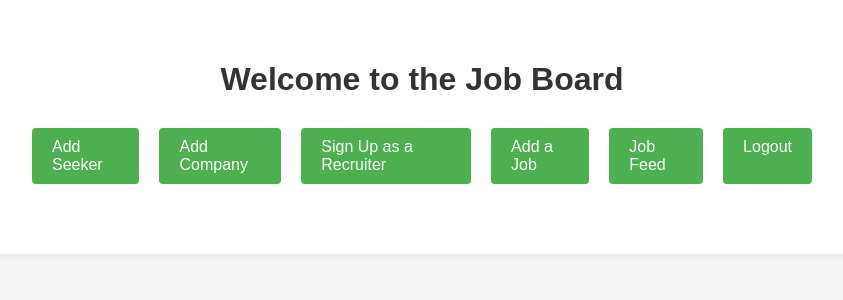
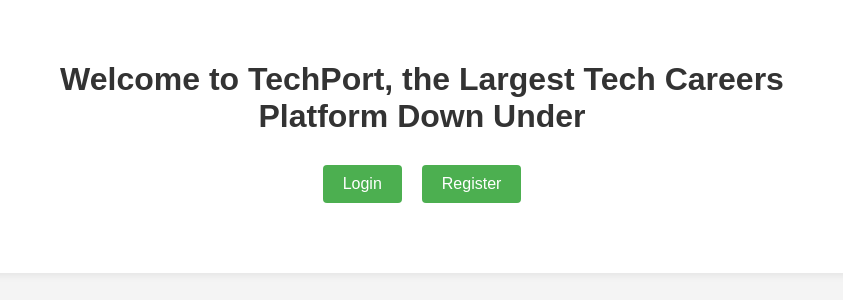
Before and after one commit to jaiphookan20/OceaniaDevs, a Flask app: page / in a window 1280 px wide. Shown: the top 300 px of the page, without its empty margins (218-1061 px from the left). Run offline with Flask 3, Linux system fonts and the light colour scheme; parts of the project's set-up code (start-up, migrations or seed data) failed here and were passed over.

Commit message:
Changed heading etc

```diff
--- a/models.py
+++ b/models.py
@@ -25,7 +25,7 @@ class Seeker(db.Model):
 
     def verify_password(self, password):
         result = bcrypt.check_password_hash(self.password_hash, password)
-        print(f"Checking password: {password} against hash: {self.password_hash} - Result: {result}")
+        # print(f"Checking password: {password} against hash: {self.password_hash} - Result: {result}")
         return result
 
 class Company(db.Model):
@@ -92,6 +92,3 @@ class Bookmark(db.Model):
     userid = db.Column(db.Integer, db.ForeignKey('seekers.uid'))
     jobid = db.Column(db.Integer, db.ForeignKey('jobs.job_id'))
     datetimestamp = db.Column(db.DateTime, server_default=db.func.current_timestamp())
-
-
-print("Models loaded")
--- a/templates/index.html
+++ b/templates/index.html
@@ -6,7 +6,8 @@
   </head>
   <body>
     <div class="container">
-      <h1>Welcome to the Job Board</h1>
+      <h1>Welcome to TechPort, the Largest Tech Careers Platform Down Under</h1>
+      {% if user_logged_in %}
       <div class="actions">
         <a href="/add_seeker">Add Seeker</a>
         <a href="/add_company">Add Company</a>
@@ -15,6 +16,12 @@
         <a href="/available_jobs">Job Feed</a>
         <a href="/logout">Logout</a>
       </div>
+      {% else %}
+      <div class="actions">
+        <a href="/login">Login</a>
+        <a href="/register">Register</a>
+      </div>
+      {% endif %}
     </div>
   </body>
 </html>
```
